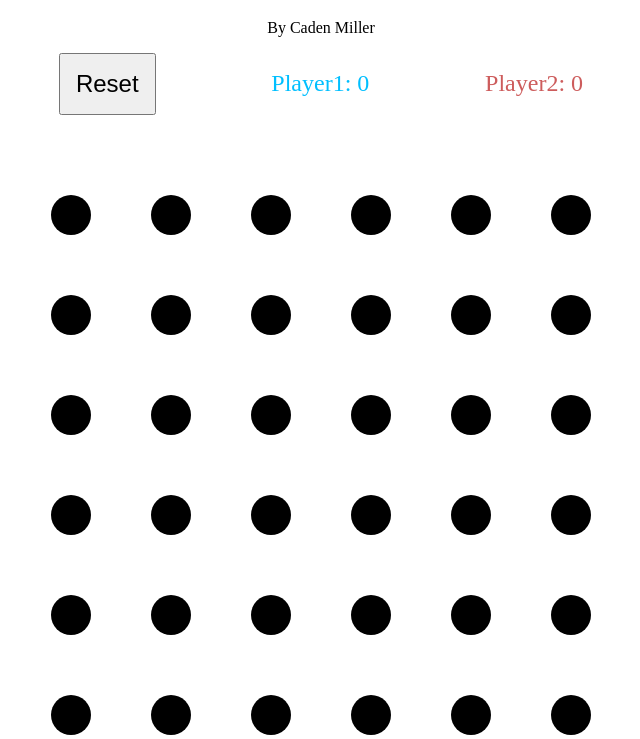
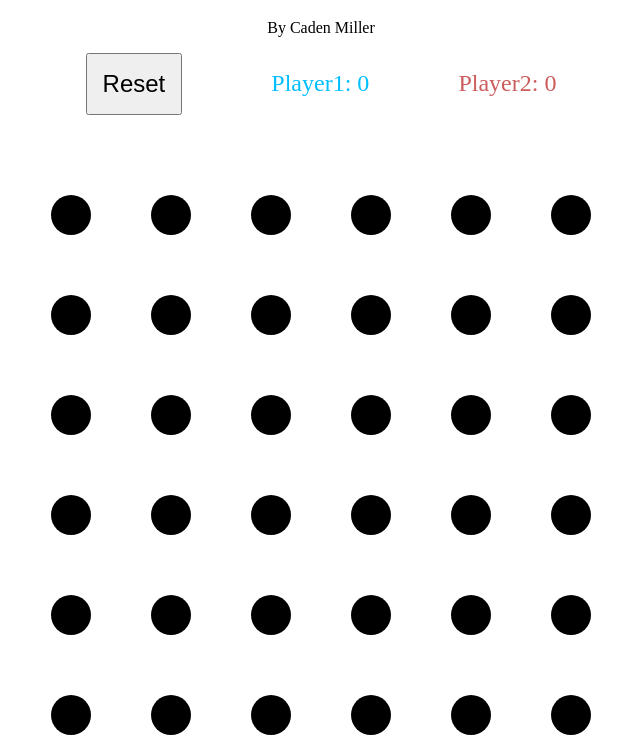
Before and after one commit to C-W-M-Oliver8012/DotsAndBoxes, a plain HTML site: page index.html in a window 1280 px wide. Shown: the part 61-800 px from the top of the page, without its empty margins (319-959 px from the left). Drawn offline with Linux system fonts and the light colour scheme.

Commit message:
updated css

```diff
--- a/style.css
+++ b/style.css
@@ -2,13 +2,15 @@ body
 {
     background-color: white;
     text-align: center;
+    max-width: 700px;
+    margin: auto;
 }
 
 #game-stuff
 {
     display: flex;
-    max-width: 40em;
     margin: auto;
+    max-width: 35em;
 }
 
 #reset-button
```
